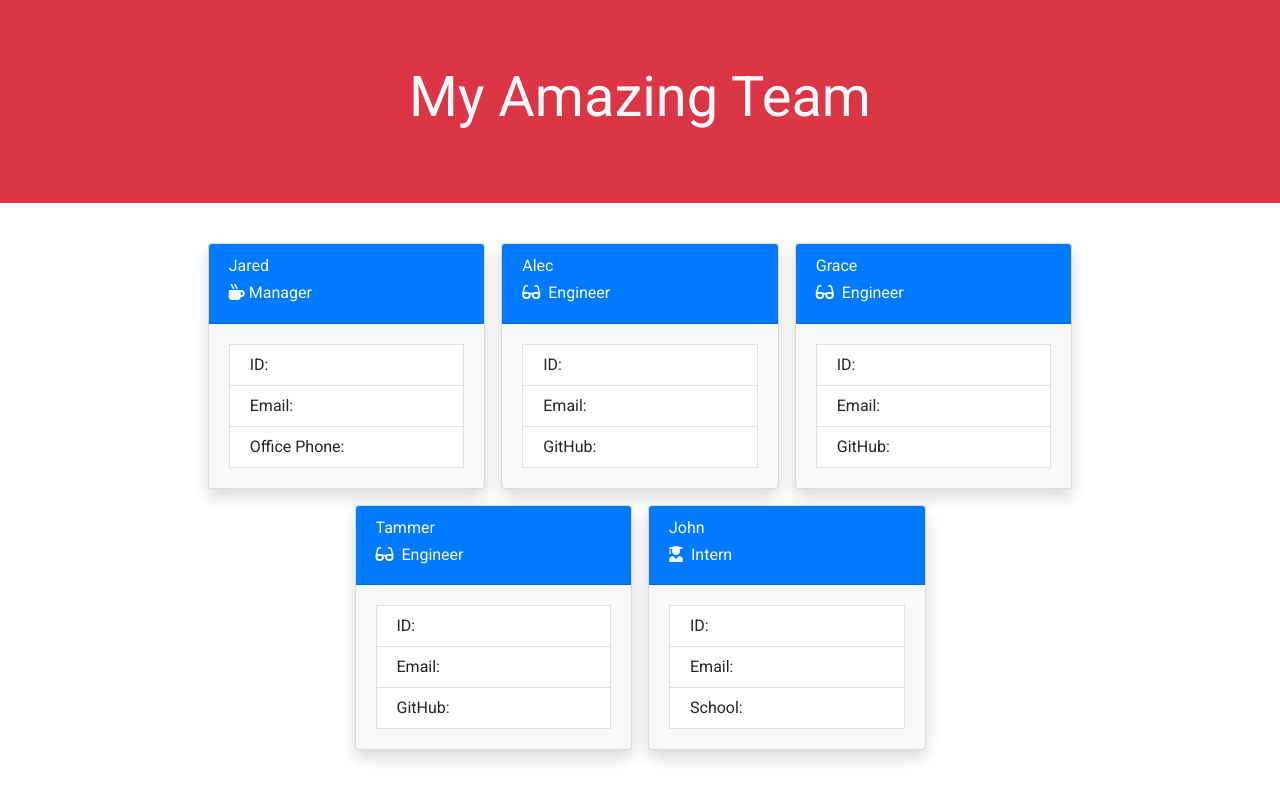
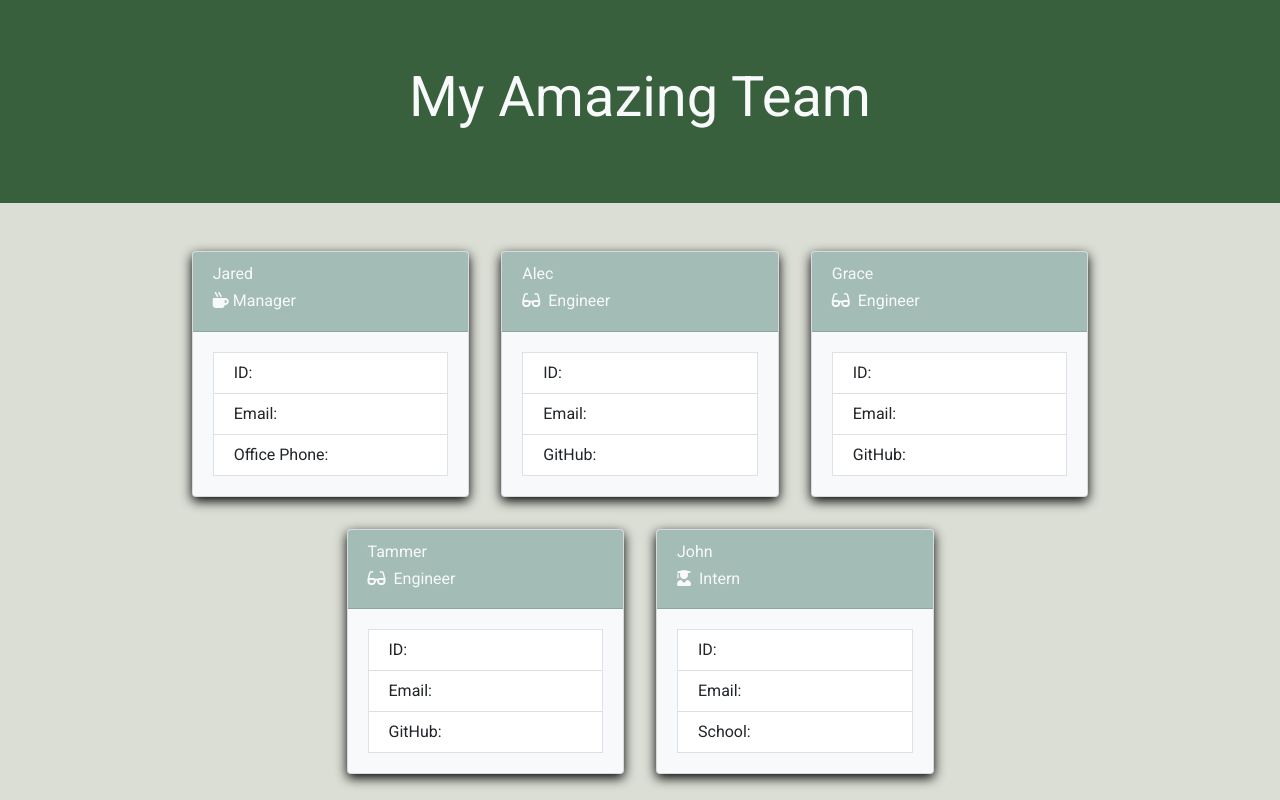
Before and after one commit to danshoup/team-profile-generator, a plain HTML site: page template.html in a window 1280 px wide. Drawn offline with nearby package versions, Linux system fonts and the light colour scheme.

Commit message:
html and css update

```diff
--- a/Assets/css/style.css
+++ b/Assets/css/style.css
@@ -2,6 +2,13 @@
   margin: 0;
   padding: 0;
   box-sizing: border-box;
+}
+:root {
+  --olive: #A3BCB6;
+  --greenLeaf: #39603D;
+  --brownGrey: #3G403D;
+  --tanly: #DADED4;
+  --white: #FFFFFF;
 }
 
 html {
@@ -11,6 +18,7 @@ html {
 body {
   min-height: 100%;
   line-height: 1;
+  background-color: var(--tanly);
   font-family: 'Roboto', sans-serif;;
 }
 
@@ -39,3 +47,15 @@ ol,
 ul {
   list-style: none;
 }
+
+#jumbo {
+  background-color: var(--greenLeaf);
+}
+
+.card-header {
+  background-color: var(--olive);
+}
+
+.shadow {
+  box-shadow: 0 .25rem .75rem black!important;
+}
--- a/template.html
+++ b/template.html
@@ -14,7 +14,7 @@
 
   <body>
       <!-- Jumbotron with TEAM header. -->
-    <div class="jumbotron jumbotron-fluid bg-danger">
+    <div class="jumbotron jumbotron-fluid" id="jumbo">
         <div class="container">
           <h1 class="display-4 text-center text-light">My Amazing Team</h1>
         </div>
@@ -24,8 +24,8 @@
         <div class="row">
           <div class="team-cards col-12 d-flex flex-row flex-wrap justify-content-center">
 
-            <div class="card w-25 bg-light m-2 shadow rounded shadow rounded">
-              <div class="card-header bg-primary text-light bg-primary text-light">
+            <div class="card w-25 bg-light m-3 shadow rounded">
+              <div class="card-header text-light">
                 <h2 class="name">Jared</h2>
                 <h3 class="title"><i class="fas fa-mug-hot mr-1"></i>Manager</h3>
               </div>
@@ -38,8 +38,8 @@
               </div>
             </div>
 
-            <div class="card w-25 bg-light m-2 shadow rounded">
-              <div class="card-header bg-primary text-light">
+            <div class="card w-25 bg-light m-3 shadow rounded">
+              <div class="card-header text-light">
                 <h2 class="name">Alec</h2>
                 <h3 class="title"><i class="fas fa-glasses mr-1"></i> Engineer</h3>
               </div>
@@ -52,8 +52,8 @@
               </div>
             </div>
 
-            <div class="card w-25 bg-light m-2 shadow rounded">
-              <div class="card-header bg-primary text-light">
+            <div class="card w-25 bg-light m-3 shadow rounded">
+              <div class="card-header text-light">
                 <h2 class="name">Grace</h2>
                 <h3 class="title"><i class="fas fa-glasses mr-1"></i> Engineer</h3>
               </div>
@@ -66,8 +66,8 @@
               </div>
             </div>
 
-            <div class="card w-25 bg-light m-2 shadow rounded">
-              <div class="card-header bg-primary text-light">
+            <div class="card w-25 bg-light m-3 shadow rounded">
+              <div class="card-header text-light">
                 <h2 class="name">Tammer</h2>
                 <h3 class="title"><i class="fas fa-glasses mr-1"></i> Engineer</h3>
               </div>
@@ -80,8 +80,8 @@
               </div>
             </div>
 
-            <div class="card w-25 bg-light m-2 shadow rounded">
-              <div class="card-header bg-primary text-light">
+            <div class="card w-25 bg-light m-3 shadow rounded">
+              <div class="card-header text-light">
                 <h2 class="name">John</h2>
                 <h3 class="title"><i class="fas fa-user-graduate mr-1"></i> Intern</h3>
               </div>
@@ -99,3 +99,4 @@
       </div>
 
   </body>
+</html>
```
